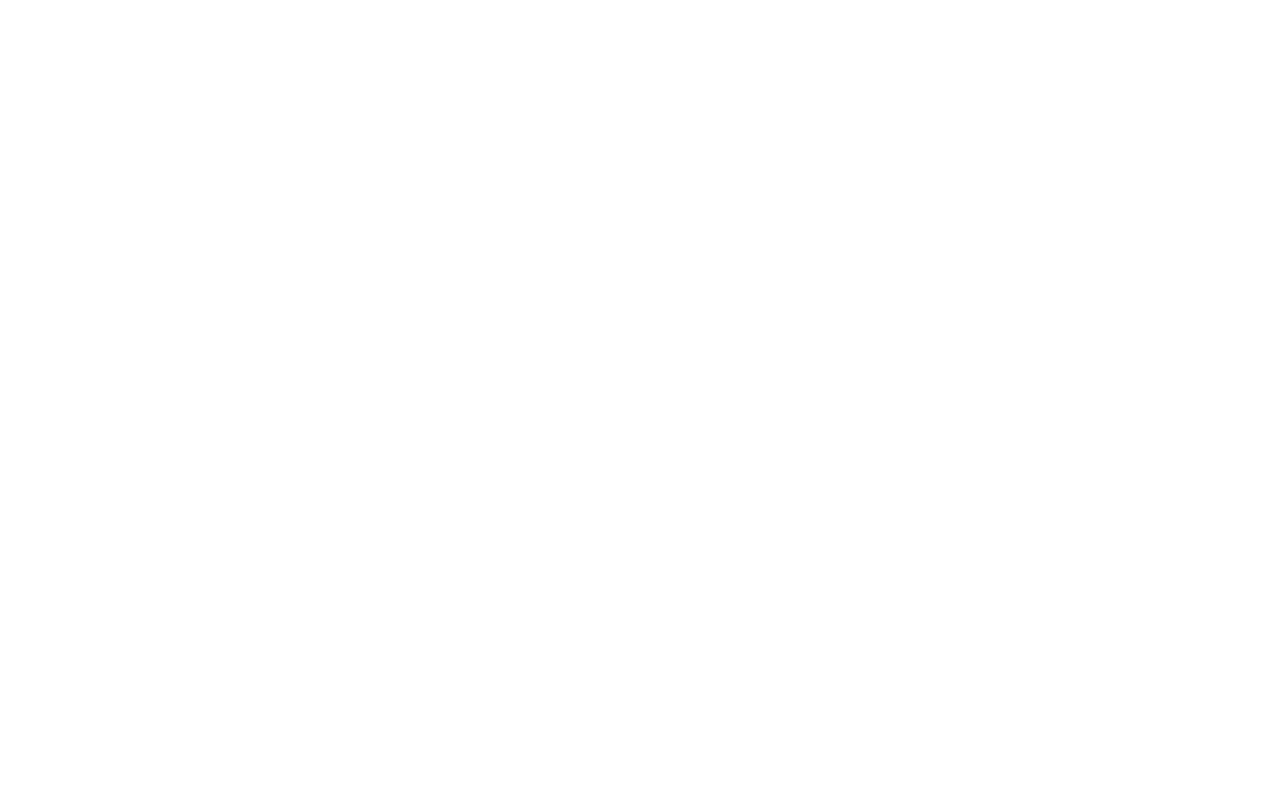
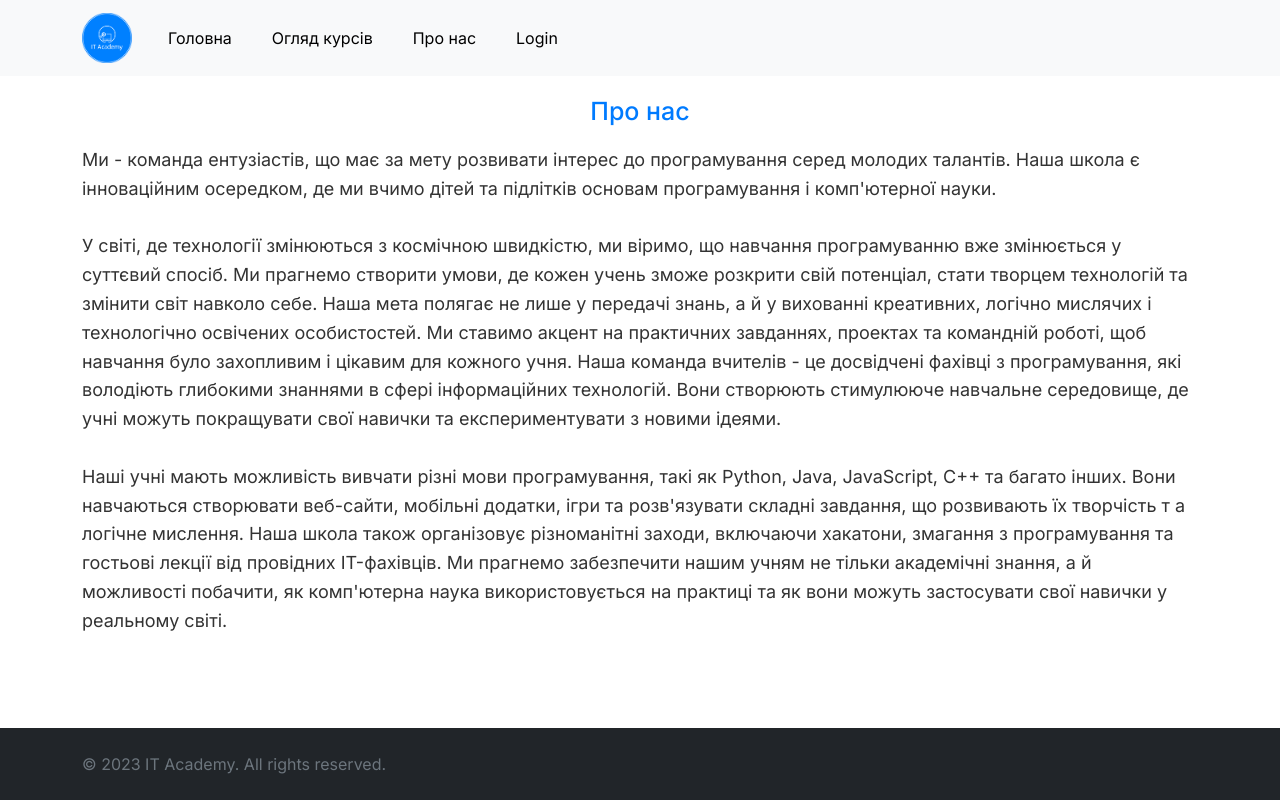
Before and after one commit to Viola8905/school-management-system, a React (Create React App) app: page /about-us in a window 1280 px wide. Before the commit this address had no page. Built offline with nearby package versions, Linux system fonts and the light colour scheme.

Commit message:
feat: add AboutUsPage and do data updates

```diff
--- a/src/components/NavBar/NavBar.data.js
+++ b/src/components/NavBar/NavBar.data.js
@@ -4,6 +4,7 @@ export const ContentData = {
   menuLinks: [
     { id: 1, name: "Головна", scrollId: "" },
     { id: 2, name: "Огляд курсів", scrollId: "all-courses" },
+    { id: 3, name: "Про нас", scrollId: "about-us" },
   ],
   logo: { src: siteLogo, alt: "site logo" },
 };
--- /dev/null
+++ b/src/pages/AboutUsPage/AboutUsPage.js
@@ -0,0 +1,62 @@
+import React from "react";
+import { Container, Row, Col } from "react-bootstrap";
+
+function AboutUsPage() {
+  const headingStyle = {
+    color: "#007BFF",
+    textAlign: "center",
+    marginTop: "20px",
+    marginBottom: "20px",
+  };
+
+  const textStyle = {
+    color: "#333",
+    fontSize: "18px",
+    lineHeight: "1.6",
+    marginBottom: "30px",
+  };
+
+  return (
+    <Container>
+      <Row className="justify-content-md-center">
+        <Col md="auto">
+          <h1 style={headingStyle}>Про нас</h1>
+          <p style={textStyle}>
+            Ми - команда ентузіастів, що має за мету розвивати інтерес до
+            програмування серед молодих талантів. Наша школа є інноваційним
+            осередком, де ми вчимо дітей та підлітків основам програмування і
+            комп'ютерної науки.
+            <br />
+            <br />
+            У світі, де технології змінюються з космічною швидкістю, ми віримо,
+            що навчання програмуванню вже змінюється у суттєвий спосіб. Ми
+            прагнемо створити умови, де кожен учень зможе розкрити свій
+            потенціал, стати творцем технологій та змінити світ навколо себе.
+            Наша мета полягає не лише у передачі знань, а й у вихованні
+            креативних, логічно мислячих і технологічно освічених особистостей.
+            Ми ставимо акцент на практичних завданнях, проектах та командній
+            роботі, щоб навчання було захопливим і цікавим для кожного учня.
+            Наша команда вчителів - це досвідчені фахівці з програмування, які
+            володіють глибокими знаннями в сфері інформаційних технологій. Вони
+            створюють стимулююче навчальне середовище, де учні можуть
+            покращувати свої навички та експериментувати з новими ідеями.
+            <br />
+            <br />
+            Наші учні мають можливість вивчати різні мови програмування, такі як
+            Python, Java, JavaScript, C++ та багато інших. Вони навчаються
+            створювати веб-сайти, мобільні додатки, ігри та розв'язувати складні
+            завдання, що розвивають їх творчість т а логічне мислення. Наша
+            школа також організовує різноманітні заходи, включаючи хакатони,
+            змагання з програмування та гостьові лекції від провідних
+            IT-фахівців. Ми прагнемо забезпечити нашим учням не тільки
+            академічні знання, а й можливості побачити, як комп'ютерна наука
+            використовується на практиці та як вони можуть застосувати свої
+            навички у реальному світі.
+          </p>
+        </Col>
+      </Row>
+    </Container>
+  );
+}
+
+export default AboutUsPage;
--- a/src/pages/AdminRightsPages/CreateCoursePage/CreateCoursePage.js
+++ b/src/pages/AdminRightsPages/CreateCoursePage/CreateCoursePage.js
@@ -48,12 +48,12 @@ const CreateCoursePage = () => {
       </Row>
       <Form onSubmit={handleSubmit}>
         <Form.Group>
-          <Form.Label>Title</Form.Label>
+          <Form.Label>Заголовок</Form.Label>
           <Form.Control type="text" name="title" onChange={handleChange} />
         </Form.Group>
 
         <Form.Group>
-          <Form.Label>Description</Form.Label>
+          <Form.Label>Опис</Form.Label>
           <Form.Control
             type="text"
             name="description"
@@ -62,7 +62,7 @@ const CreateCoursePage = () => {
         </Form.Group>
 
         <Form.Group>
-          <Form.Label>Lector</Form.Label>
+          <Form.Label>Викладач</Form.Label>
           <Form.Control
             as="select"
             name="lector"
@@ -79,12 +79,12 @@ const CreateCoursePage = () => {
         </Form.Group>
 
         <Form.Group>
-          <Form.Label>Category</Form.Label>
+          <Form.Label>Категорія</Form.Label>
           <Form.Control type="text" name="category" onChange={handleChange} />
         </Form.Group>
 
         <Form.Group>
-          <Form.Label>Start Date</Form.Label>
+          <Form.Label>Дата початку</Form.Label>
           <Form.Control
             type="datetime-local"
             name="startDate"
@@ -93,7 +93,7 @@ const CreateCoursePage = () => {
         </Form.Group>
 
         <Form.Group>
-          <Form.Label>End Date</Form.Label>
+          <Form.Label>Дата кінця</Form.Label>
           <Form.Control
             type="datetime-local"
             name="endDate"
--- a/src/pages/AdminRightsPages/EditCoursePage/EditCoursePage.js
+++ b/src/pages/AdminRightsPages/EditCoursePage/EditCoursePage.js
@@ -67,7 +67,7 @@ const EditCoursePage = () => {
       </Row>
       <Form onSubmit={handleSubmit}>
         <Form.Group>
-          <Form.Label>Title</Form.Label>
+          <Form.Label>Заголовок</Form.Label>
           <Form.Control
             type="text"
             name="title"
@@ -77,7 +77,7 @@ const EditCoursePage = () => {
         </Form.Group>
 
         <Form.Group>
-          <Form.Label>Description</Form.Label>
+          <Form.Label>Опис</Form.Label>
           <Form.Control
             type="text"
             name="description"
@@ -87,7 +87,7 @@ const EditCoursePage = () => {
         </Form.Group>
 
         <Form.Group>
-          <Form.Label>Lector</Form.Label>
+          <Form.Label>Викладач</Form.Label>
           <Form.Control
             as="select"
             name="lector"
@@ -104,7 +104,7 @@ const EditCoursePage = () => {
         </Form.Group>
 
         <Form.Group>
-          <Form.Label>Category</Form.Label>
+          <Form.Label>Категорія</Form.Label>
           <Form.Control
             type="text"
             name="category"
@@ -114,7 +114,7 @@ const EditCoursePage = () => {
         </Form.Group>
 
         <Form.Group>
-          <Form.Label>Start Date</Form.Label>
+          <Form.Label>Дата початку</Form.Label>
           <Form.Control
             type="datetime-local"
             name="startDate"
@@ -124,7 +124,7 @@ const EditCoursePage = () => {
         </Form.Group>
 
         <Form.Group>
-          <Form.Label>End Date</Form.Label>
+          <Form.Label>Дата кінця</Form.Label>
           <Form.Control
             type="datetime-local"
             name="endDate"
--- a/src/pages/SingleCoursePage/SingleCoursePage.js
+++ b/src/pages/SingleCoursePage/SingleCoursePage.js
@@ -10,7 +10,7 @@ import {
   Title,
   Wrapper,
 } from "./SingleCoursePage.styles";
-import { Button } from "react-bootstrap";
+import { Button} from "react-bootstrap";
 import {
   createCourseApplicationRequest,
   getAllCoursesRequest,
@@ -57,13 +57,29 @@ const SingleCoursePage = () => {
     setApplication({ status: 0 });
   };
 
+  function formatDate(isoDateString) {
+    const date = new Date(isoDateString);
+
+    const day = String(date.getDate()).padStart(2, "0");
+    const month = String(date.getMonth() + 1).padStart(2, "0"); //January is 0!
+    const year = date.getFullYear();
+
+    return `${day}/${month}/${year}`;
+  }
+  console.log(course);
+
   return (
     <div>
       <Wrapper>
         <HeroBackground>
           <Section>
+						<p>Курс</p>
             <Title>{course.title}</Title>
             <Subtitle>{course.description}</Subtitle>
+            <p>
+              Дата проведення: {formatDate(course.startDate)} -{" "}
+              {formatDate(course.endDate)}
+            </p>
             <div style={{ padding: "20px 0" }}>
               {currentUser.role === "user" &&
                 (application?.status === 0 ? (
@@ -79,6 +95,9 @@ const SingleCoursePage = () => {
                     Заявка на курс відхилена
                   </Button>
                 ) : (
+                  <div></div>
+                ))}
+
               <Button
                 variant="primary"
                 size="lg"
@@ -95,7 +114,7 @@ const SingleCoursePage = () => {
               >
                 Подати заявку
               </Button>
-                ))}
+
             </div>
           </Section>
         </HeroBackground>
--- a/src/pages/StartPage/StartPage.js
+++ b/src/pages/StartPage/StartPage.js
@@ -42,8 +42,10 @@ const StartPage = () => {
       <Wrapper>
         <HeroBackground>
           <Section>
-            <Title>IT Academy</Title>
-            <Subtitle>Якісне навчання для дорослих та дітей</Subtitle>
+            <Subtitle style={{ color: "black" }}>
+              Інформаційно-довідкова система школи "Юний програміст"
+            </Subtitle>
+            <Subtitle>Якісне навчання для молоді та дітей</Subtitle>
           </Section>
         </HeroBackground>
       </Wrapper>
--- a/src/router/Pages.js
+++ b/src/router/Pages.js
@@ -13,6 +13,7 @@ import AllUsersPage from "../pages/AdminRightsPages/AllUsersPage/AllUsersPage";
 import MyCoursesPage from "../pages/MyCoursesPage/MyCoursesPage";
 import CoursesApplicationsPage from "../pages/AdminRightsPages/CoursesApplicationsPage/CoursesApplicationsPage";
 import TeacherProfilePage from "../pages/TeacherProfilePage/TeacherProfilePage";
+import AboutUsPage from "../pages/AboutUsPage/AboutUsPage";
 
 const Pages = () => {
   const isAuth = useSelector((state) => state.user.isAuth);
@@ -26,6 +27,7 @@ const Pages = () => {
           <Route path="/all-courses" element={<AllCoursesPage />} />
           <Route path="/courses/:id" element={<SingleCoursePage />} />
           <Route path="/login" element={<AuthPage />} />
+          <Route path="/about-us" element={<AboutUsPage />} />
           <Route exact path="/registration" element={<AuthPage />} />
         </Route>
       );
```
Lines whose indentation alone changed are shown as unchanged.
